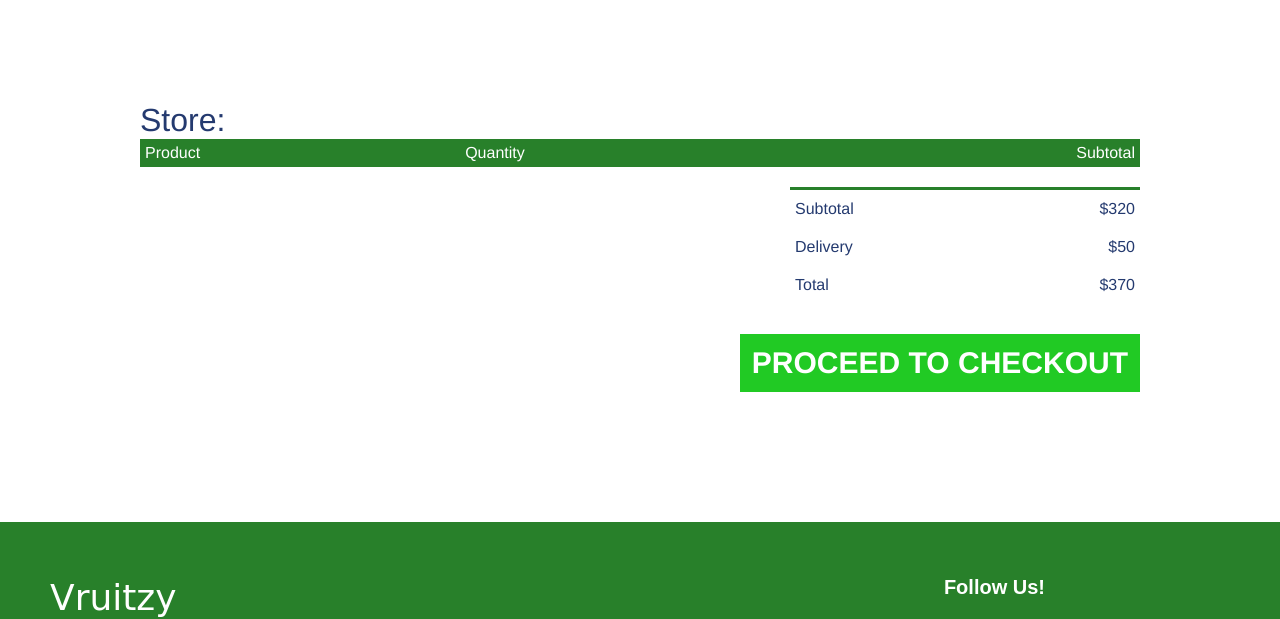
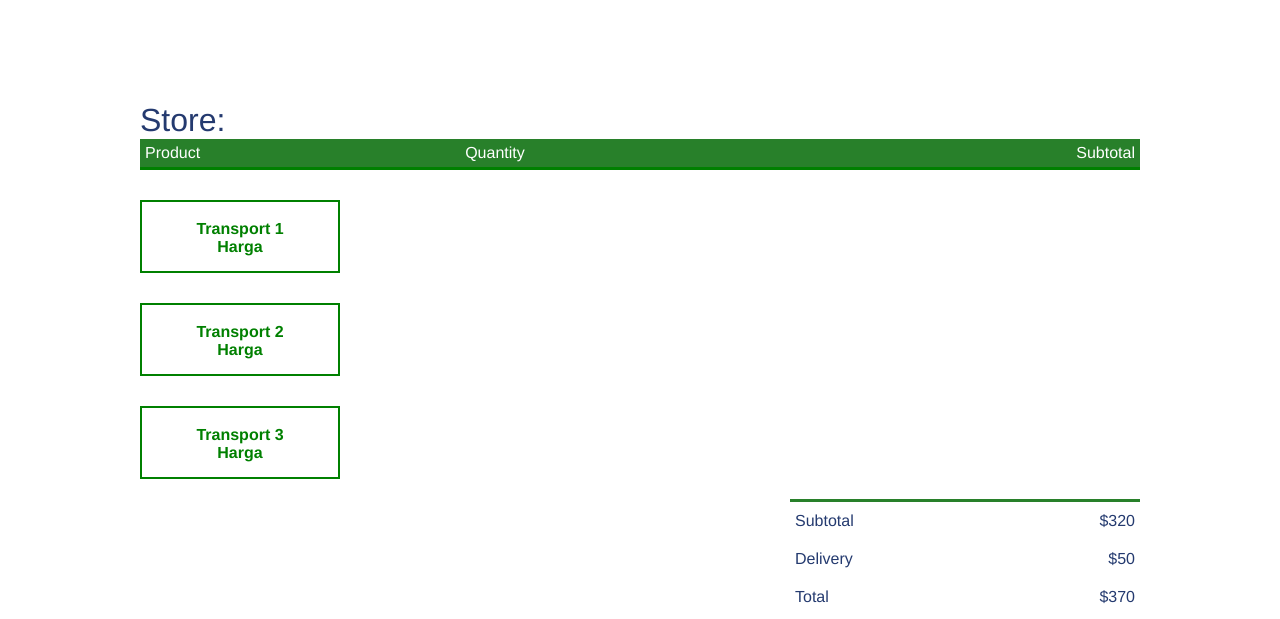
Before and after one commit to LesMiserables1/vruitzy, a plain HTML site: page frontend/PPL/cart.html in a window 1280 px wide. Shown: the part 65-684 px from the top of the page. Drawn offline with nearby package versions, Linux system fonts and the light colour scheme.

Commit message:
add button

```diff
--- a/frontend/PPL/cart.html
+++ b/frontend/PPL/cart.html
@@ -14,6 +14,16 @@
   <!-- Custom StyleSheet -->
   <link rel="stylesheet" href="./css/styles.css" />
   <title>Your Cart</title>
+  <style>
+      .aaa:hover{
+          color: white;
+          background-color: rgb(133, 235, 133);
+      }
+      .bbb:checked + label{
+          background: green;
+          color: rgb(0, 0, 0);
+      }
+  </style>
 </head>
 
 <body>
@@ -73,7 +83,7 @@
       <h1>Store: </h1>
     </div>
 
-    <table class="cartItems">
+    <table class="cartItems" style="border-bottom: 3px solid green;">
       <tr>
         <th>Product</th>
         <th>Quantity</th>
@@ -155,7 +165,29 @@
         <td>$60.00</td>
       </tr>-->
     </table>
-
+    <ul>
+            <li style="margin-top: 3%; border: 2px solid green; padding-bottom: 15px; color: green; width: 20%; text-align: center; font-weight: 700;" class="aaa">
+                <input type='radio' style="visibility:hidden;" value='1' name='radio' id='radio1' class="bbb"/>
+                <label style="cursor: pointer;" for='radio1'>
+                    <p>Transport 1</p>
+                    <p>Harga</p>
+                </label>
+            </li>
+            <li style="margin-top: 3%; border: 2px solid green; padding-bottom: 15px; color: green; width: 20%; text-align: center; font-weight: 700;" class="aaa">
+                <input type='radio' style="visibility:hidden;" value='2' name='radio'  id='radio2' class="bbb"/>
+                <label style="cursor: pointer;" for='radio2'>
+                    <p>Transport 2</p>
+                    <p>Harga</p>
+                </label>
+            </li>
+            <li style="margin-top: 3%; border: 2px solid green; padding-bottom: 15px; color: green; width: 20%; text-align: center; font-weight: 700;" class="aaa">
+                <input type='radio' style="visibility:hidden;" value='3' name='radio'  id='radio3' class="bbb"/>
+                <label style="cursor: pointer;" for='radio3'>
+                    <p>Transport 3</p>
+                    <p>Harga</p>
+                </label>
+            </li>
+        </ul>
     <div class="total-price">
       <table>
         <tr>
```
